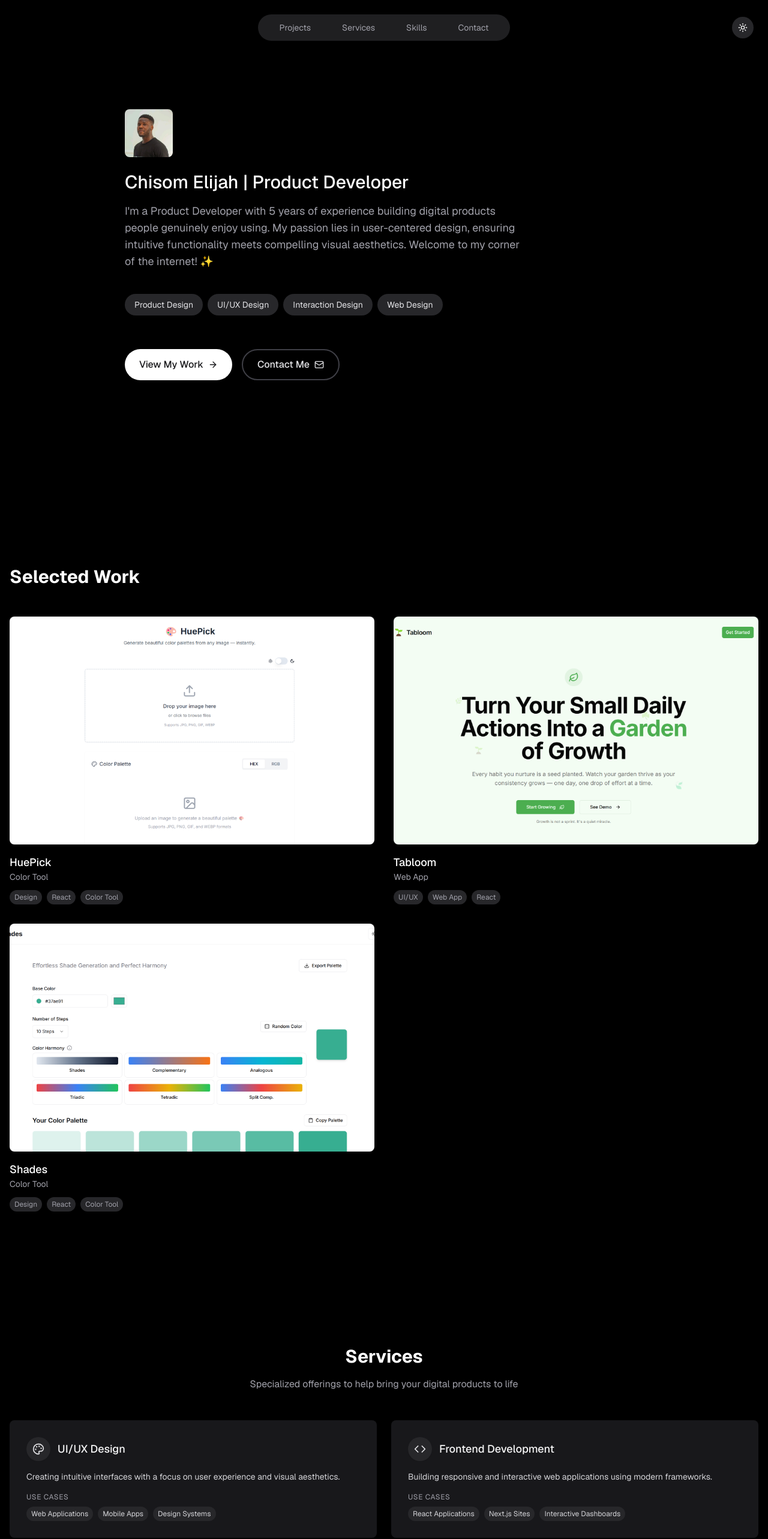
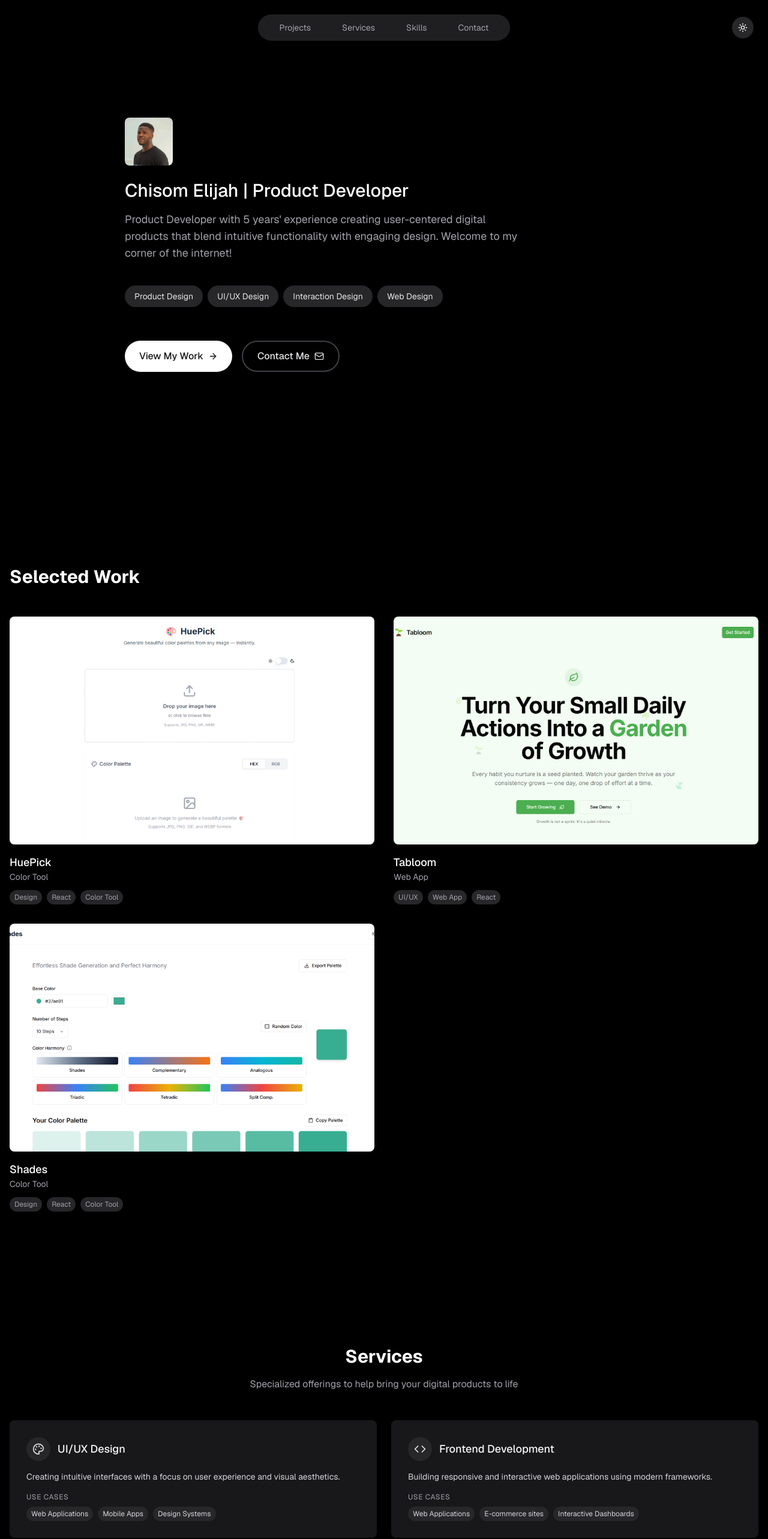
Before and after one commit to chisomelijah/Portfolio, a Next.js app: page / in a window 1280 px wide. Shown: the top 2566 px of the page at 60% size. Built offline with nearby package versions, Linux system fonts and the light colour scheme.

Commit message:
UX writing update

```diff
--- a/components/hero-section.tsx
+++ b/components/hero-section.tsx
@@ -42,8 +42,7 @@ export default function HeroSection() {
               Chisom Elijah | Product Developer
             </h1>
             <p className="text-zinc-600 dark:text-zinc-400 text-base md:text-lg max-w-2xl mt-5">
-              I'm a Product Developer with 5 years of experience building digital products people genuinely enjoy using. My passion lies in user-centered design,
-              ensuring intuitive functionality meets compelling visual aesthetics. Welcome to my corner of the internet! ✨
+              Product Developer with 5 years' experience creating user-centered digital products that blend intuitive functionality with engaging design. Welcome to my corner of the internet!
             </p>
           </motion.div>
 
--- a/components/services-section.tsx
+++ b/components/services-section.tsx
@@ -19,7 +19,7 @@ export default function ServicesSection() {
       title: "Frontend Development",
       icon: <Code className="w-5 h-5" />,
       description: "Building responsive and interactive web applications using modern frameworks.",
-      useCases: ["React Applications", "Next.js Sites", "Interactive Dashboards"],
+      useCases: ["Web Applications", "E-commerce sites", "Interactive Dashboards"],
     },
     {
       title: "Product Strategy",
--- a/components/skills-section.tsx
+++ b/components/skills-section.tsx
@@ -22,7 +22,7 @@ export default function SkillsSection() {
     {
       name: "Tools",
       icon: <Figma className="w-5 h-5" />,
-      skills: ["Figma", "Adobe XD", "Sketch", "VS Code", "Git", "Storybook", "Vercel"],
+      skills: ["Figma", "Framer", "Webflow", "VS Code", "Git", "Storybook", "Vercel"],
     },
     {
       name: "Soft Skills",
--- a/types/project.ts
+++ b/types/project.ts
@@ -1,4 +1,4 @@
-export type ProjectTag = "UI/UX" | "Web App" | "React" | "Design" | "Color Tool" | "Next.js"
+export type ProjectTag = "React" | "Next.js" | "UI/UX" | "Web App"
 
 export interface ProjectDetail {
   id: string
```
